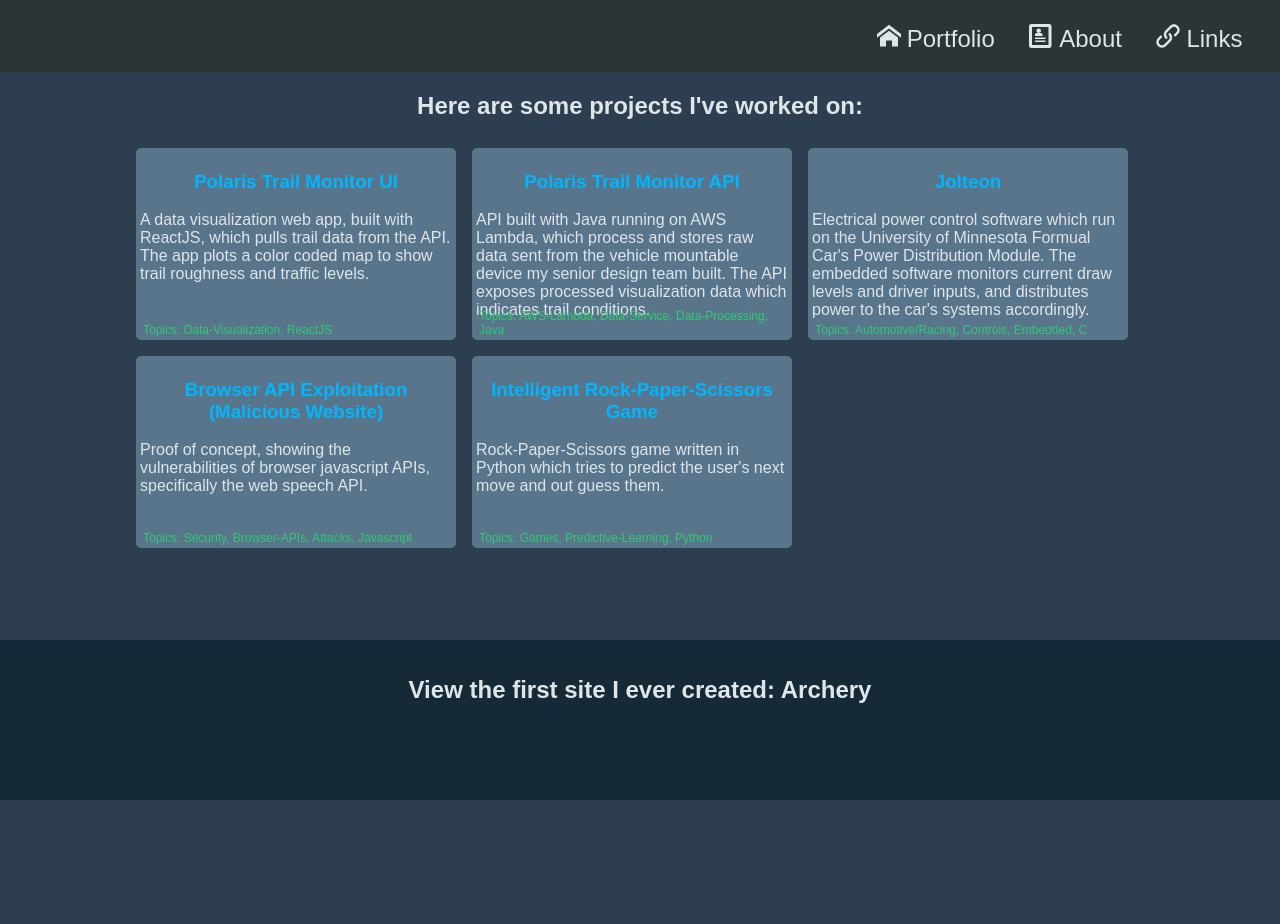
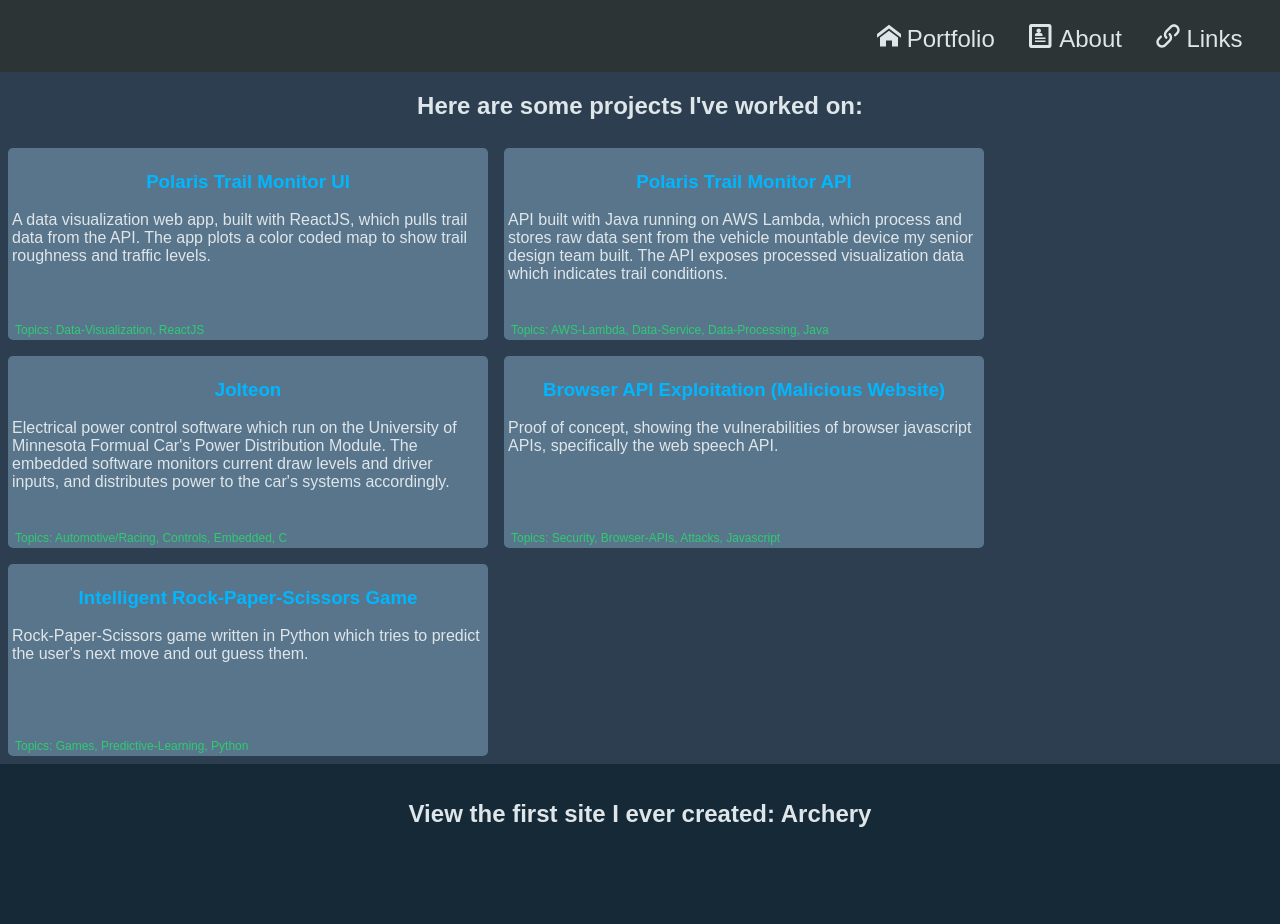
Before and after one commit to timothymathison/timothymathison.github.io, a website built with webpack: page index.html in a window 1280 px wide. Before the commit the page ends 800 px from the top, so only its background shows below. Built offline with nearby package versions, Linux system fonts and the light colour scheme.

Commit message:
Make project widgets bigger

```diff
--- a/src/styles.css
+++ b/src/styles.css
@@ -116,7 +116,7 @@ h3 {
 
 .flex-widgets {
     margin: 0 auto;
-    max-width: 64em;
+    max-width: 96em;
     display: flex;
     flex-flow: row wrap;
     justify-content: left;
@@ -124,7 +124,7 @@ h3 {
 
 .project-widget {
     position: relative;
-    width: 20em;
+    width: 30em;
     height: 12em;
     margin: 0.5em;
     border-radius: 5px;
@@ -163,7 +163,7 @@ h3 {
     margin-top: auto;
     text-align: left;
     font-size: 0.75em;
-    width: 25em;
+    width: 90%;
     padding: 0.25em;
     position: absolute;
     bottom: 0;
```
